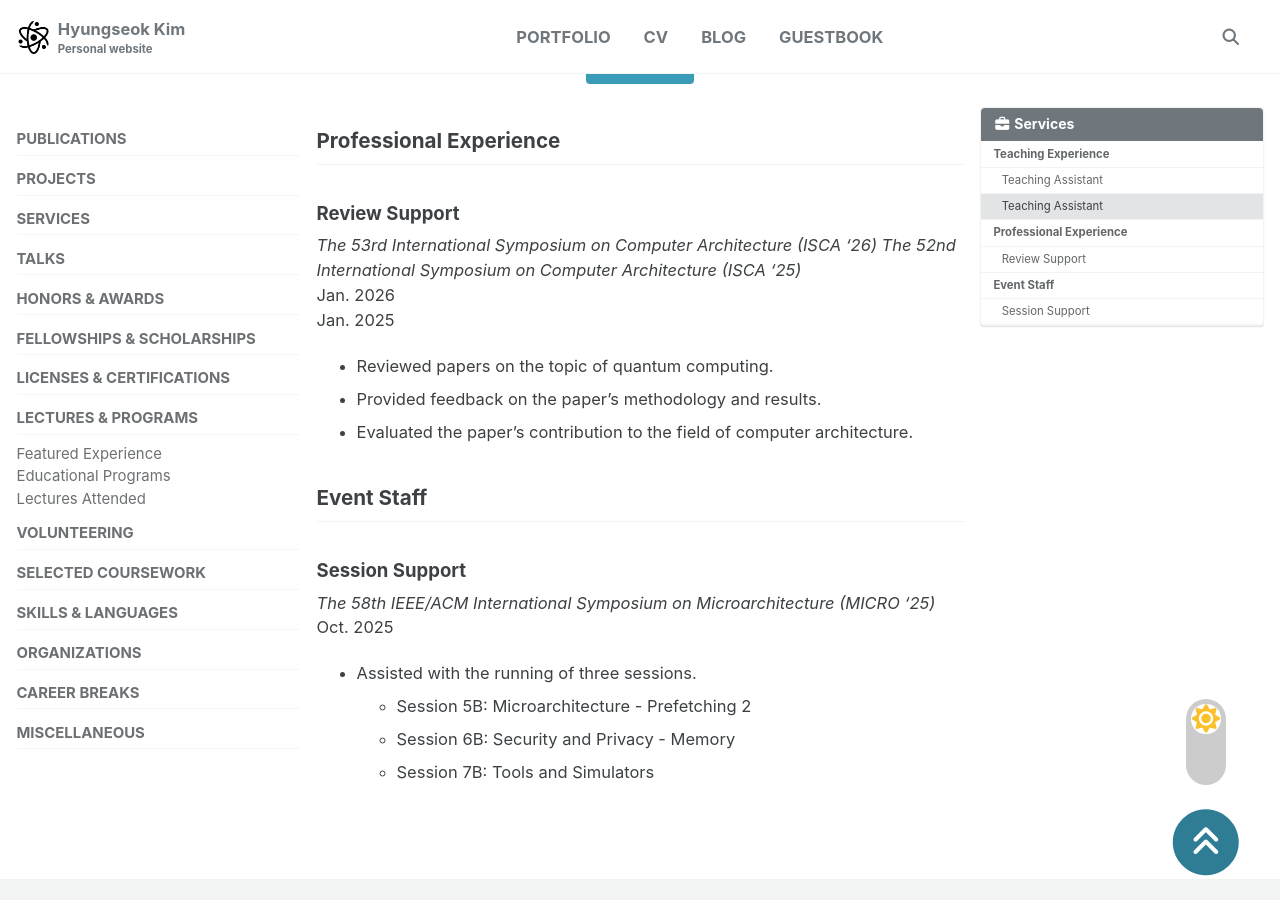
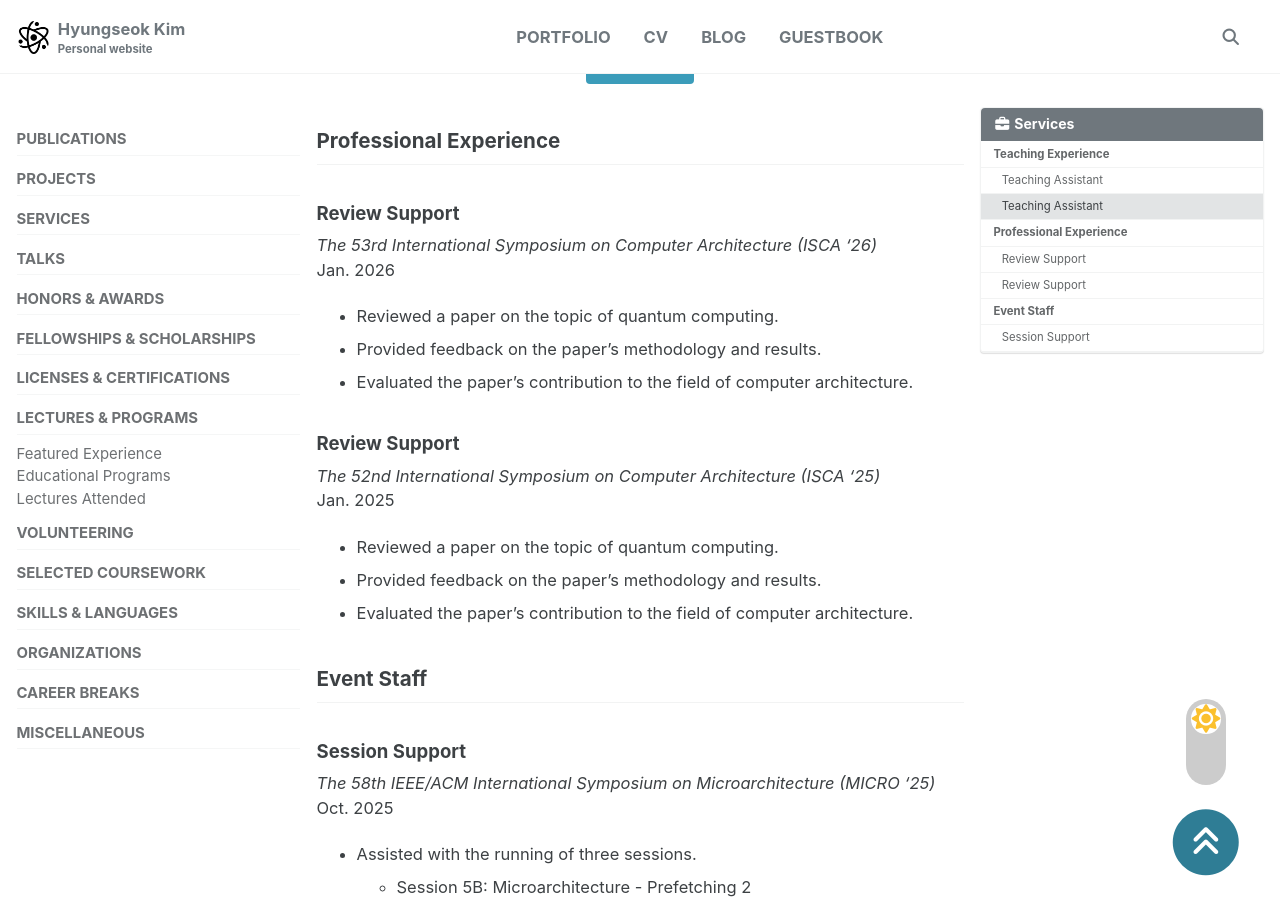
Before and after one commit to fluorite42/fluorite42.github.io, a Jekyll site: the page built from _portfolio/services.md, in a window 1280 px wide and 900 px high, scrolled down 976 px. Built offline with Jekyll 4.4.1, drawn with Linux system fonts in a browser that asks for light colours; cached includes are drawn as plain includes.

Commit message:
MOD service

```diff
--- a/_portfolio/services.md
+++ b/_portfolio/services.md
@@ -56,11 +56,19 @@
 ### Review Support
 
 *The 53rd International Symposium on Computer Architecture (ISCA '26)*
+<br>Jan. 2026
+
+- Reviewed a paper on the topic of quantum computing.
+- Provided feedback on the paper's methodology and results.
+- Evaluated the paper's contribution to the field of computer architecture.
+
+
+### Review Support
+
 *The 52nd International Symposium on Computer Architecture (ISCA '25)*
-<br>Jan. 2026
 <br>Jan. 2025
 
-- Reviewed papers on the topic of quantum computing.
+- Reviewed a paper on the topic of quantum computing.
 - Provided feedback on the paper's methodology and results.
 - Evaluated the paper's contribution to the field of computer architecture.
 
```
